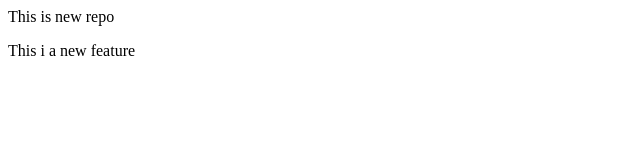
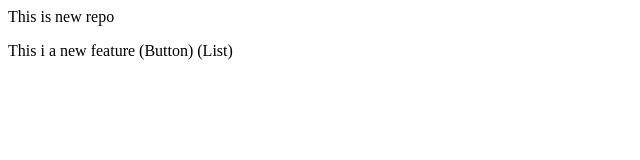
Before and after one commit to Satish-Chavan/localrepo, a plain HTML site: page index.html in a window 1280 px wide. Shown: the whole page, without its empty margins (0-640 px from the left). Drawn offline with Linux system fonts and the light colour scheme.

Commit message:
Add Button And List

```diff
--- a/index.html
+++ b/index.html
@@ -1,2 +1,2 @@
 <p>This is new repo</p>
-<p>This i a new feature</p>
+<p>This i a new feature (Button) (List) </p>
```
Also changed, not shown: 1 other file.
